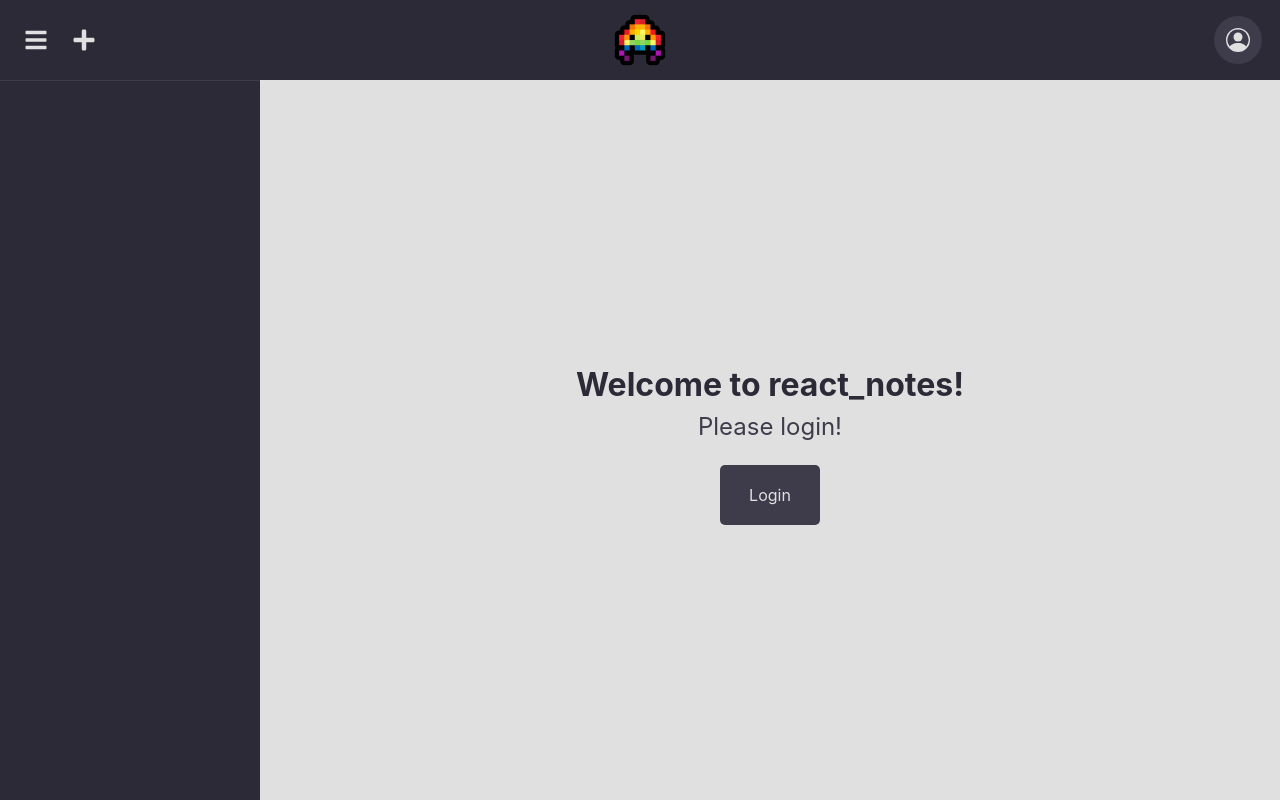
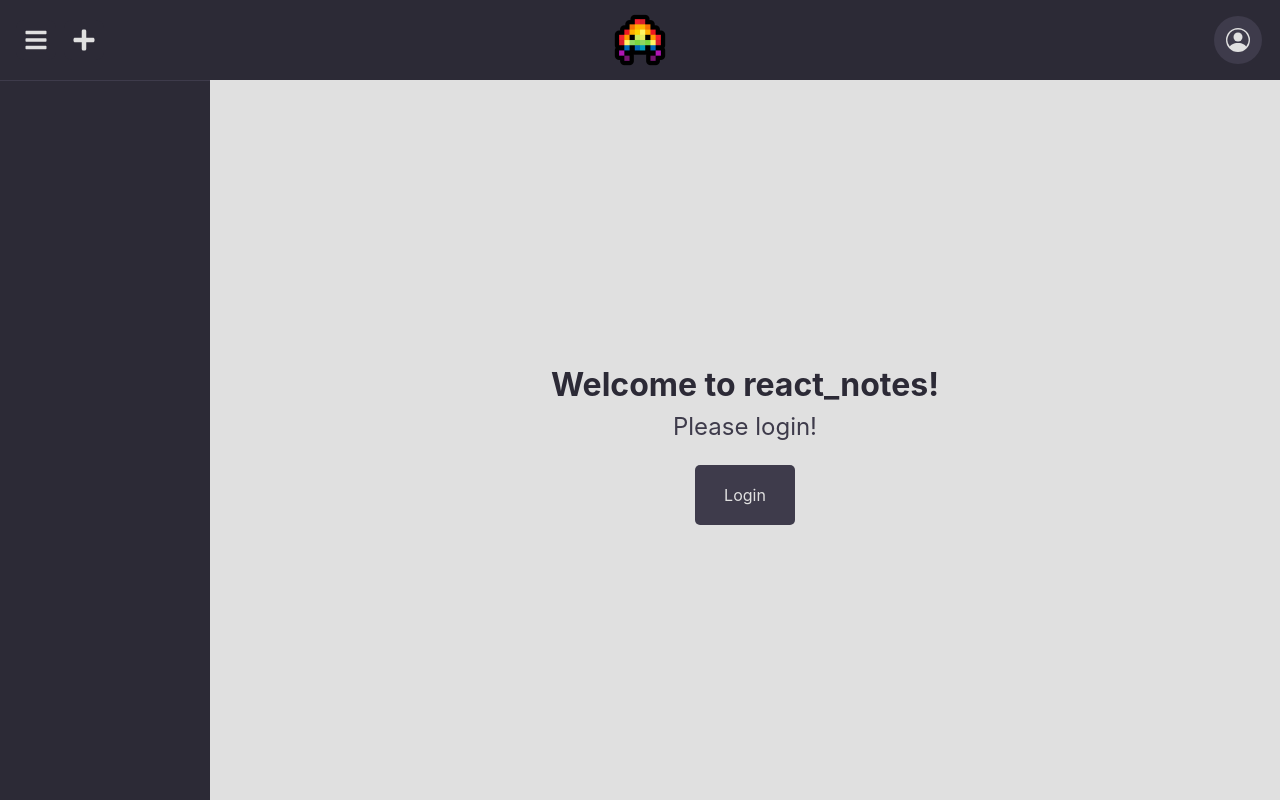
Before and after one commit to olsonadr/react-notes, a React (Create React App) app: page / in a window 1280 px wide. Built offline with nearby package versions, Linux system fonts and the light colour scheme; no server answers.

Commit message:
Decreased default navbar size

```diff
--- a/src/styles/root.css
+++ b/src/styles/root.css
@@ -22,7 +22,7 @@
   --nav-button-size: calc(var(--nav-button-ratio)*var(--nav-height));
   --nav-dd-button-height: 40px;
   --nav-dd-button-padding: 0.5rem;
-  --sidebar-width: 250px;
+  --sidebar-width: 200px;
   --sidebar-padding: 5px;
   --sidebar-in-time: 300ms;
   --sidebar-out-time: 300ms;
```
